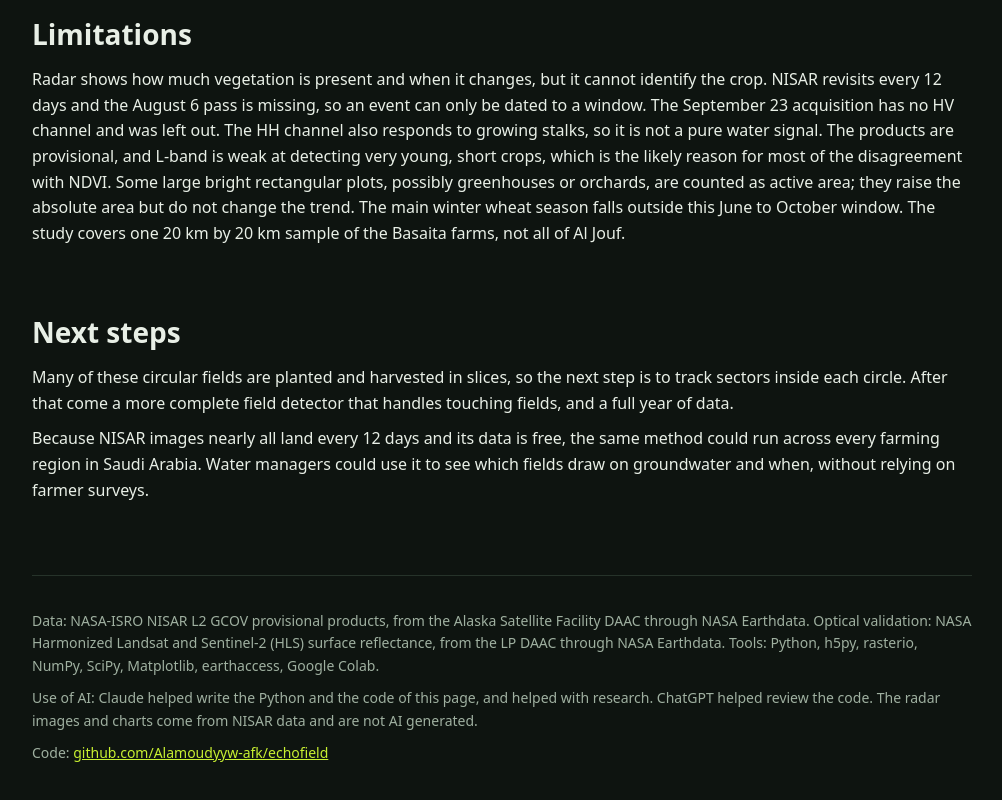
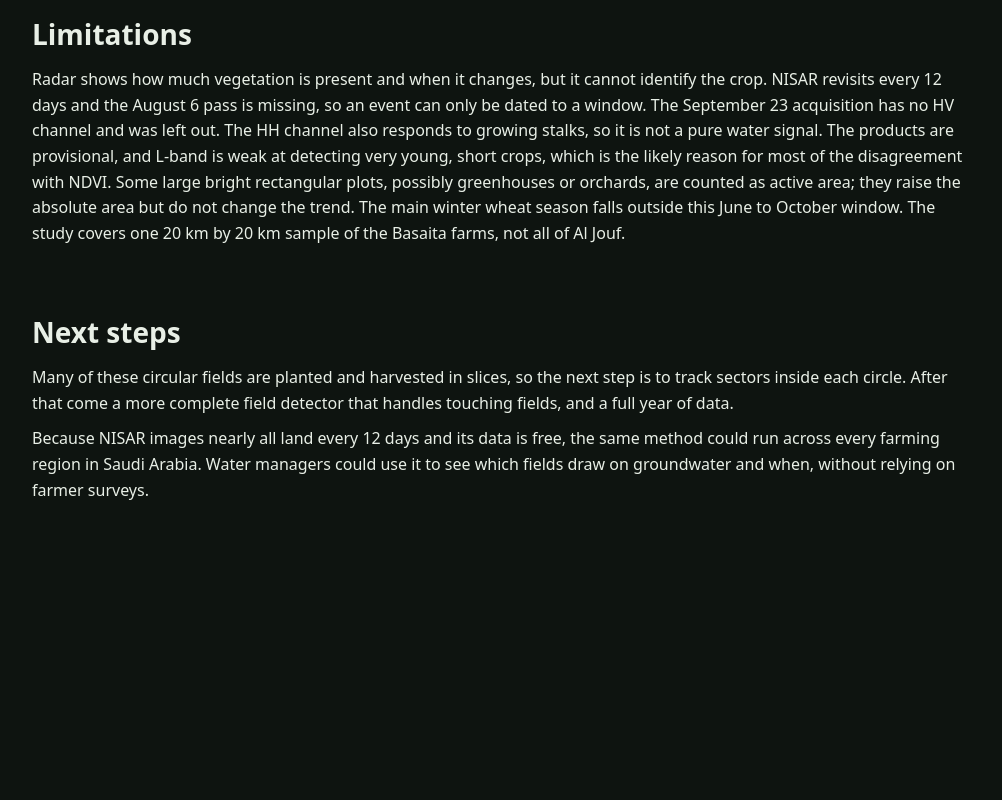
Before and after one commit to alamoudyyw-afk/echofield, a plain HTML site: page index.html in a window 1280 px wide. Shown: the part 10527-11327 px from the top of the page, without its empty margins (138-1140 px from the left). After the commit the page ends 11120 px from the top, so only its background shows below. Drawn offline with Linux system fonts and the light colour scheme.

Commit message:
Update index.html

```diff
--- a/index.html
+++ b/index.html
@@ -195,11 +195,7 @@
   <p>Because NISAR images nearly all land every 12 days and its data is free, the same method could run across every farming region in Saudi Arabia. Water managers could use it to see which fields draw on groundwater and when, without relying on farmer surveys.</p>
 </section>
 
-<footer>
-  <p>Data: NASA-ISRO NISAR L2 GCOV provisional products, from the Alaska Satellite Facility DAAC through NASA Earthdata. Optical validation: NASA Harmonized Landsat and Sentinel-2 (HLS) surface reflectance, from the LP DAAC through NASA Earthdata. Tools: Python, h5py, rasterio, NumPy, SciPy, Matplotlib, earthaccess, Google Colab.</p>
-  <p>Use of AI: Claude helped write the Python and the code of this page, and helped with research. ChatGPT helped review the code. The radar images and charts come from NISAR data and are not AI generated.</p>
-  <p>Code: <a href="https://github.com/Alamoudyyw-afk/echofield">github.com/Alamoudyyw-afk/echofield</a></p>
-</footer>
+
 
 </main>
 
```
